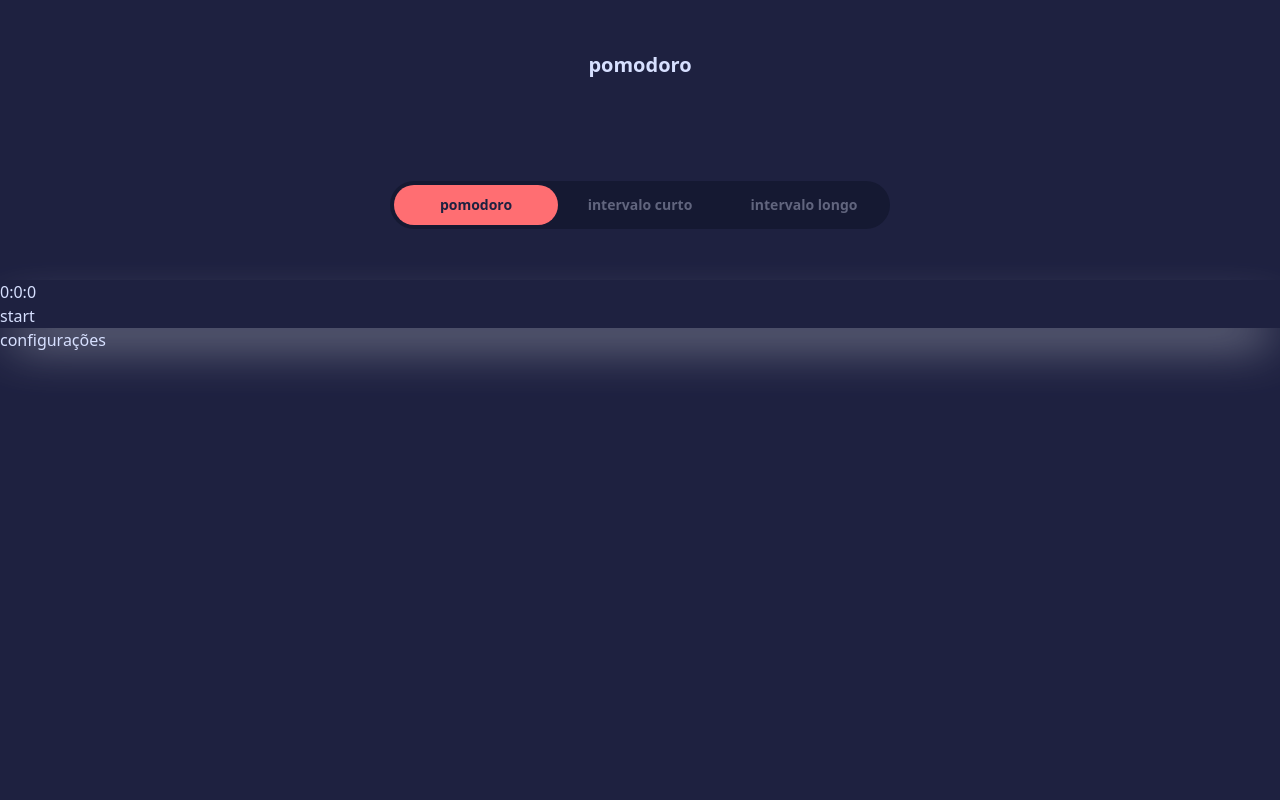
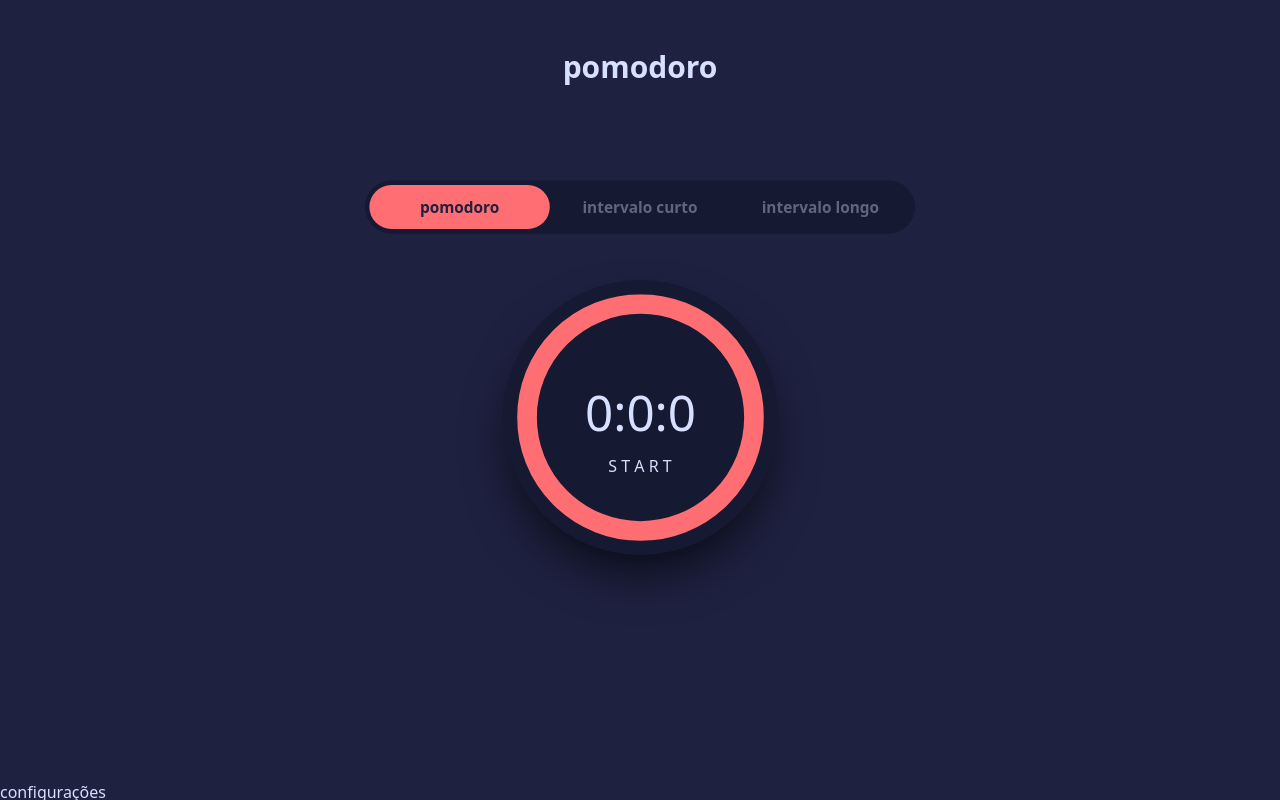
Before and after one commit to Leckller/pomodoro, a React (Vite) app: page / in a window 1280 px wide. Built offline with nearby package versions, Linux system fonts and the light colour scheme.

Commit message:
feat: adicionei um pacote para fazer a barra de progresso, e estilizei o timer

```diff
--- a/src/components/Clock.tsx
+++ b/src/components/Clock.tsx
@@ -2,7 +2,9 @@ import { Timer } from '../hooks/useTimer';
 
 function Clock({ time } : { time: Timer }) {
   return (
-    <div>{`${time.hours}:${time.minutes}:${time.seconds}`}</div>
+    <p className="text-6xl font-bold">
+      {`${time.hours}:${time.minutes}:${time.seconds}`}
+    </p>
   );
 }
 
--- a/src/hooks/useTimer.tsx
+++ b/src/hooks/useTimer.tsx
@@ -1,22 +1,31 @@
-import { useEffect, useState } from 'react';
+import { MutableRefObject, useEffect, useRef, useState } from 'react';
 
 export class Timer {
   constructor(
     public seconds: number = 0,
     public minutes: number = 0,
     public hours: number = 0,
-  ) {
+  ) {}
+
+  totalTime(): number {
+    return (this.hours * 360) + (this.minutes * 60) + this.seconds;
   }
 }
 
 export default function useTime(): [Timer, (f: Timer) => void,
-  boolean, (f: boolean) => void] {
+  boolean, (f: boolean) => void, MutableRefObject<number>] {
   const [time, setTime] = useState(new Timer());
   const [start, setStart] = useState(false);
+  const timerRef = useRef(time.totalTime());
 
   useEffect(() => {
     if (start) {
       const id = setInterval(() => {
+        console.log(timerRef.current);
+        if (time.hours === 0 && time.minutes === 0 && time.seconds === 0) {
+          clearInterval(id);
+          return;
+        }
         time.seconds -= 1;
         if (time.seconds < 0) {
           time.seconds = 59;
@@ -35,5 +44,5 @@ export default function useTime(): [Timer, (f: Timer) => void,
     }
   }, [start]);
 
-  return [time, setTime, start, setStart];
+  return [time, setTime, start, setStart, timerRef];
 }
--- a/src/routes/Home.tsx
+++ b/src/routes/Home.tsx
@@ -1,20 +1,22 @@
 import { useState } from 'react';
+import { buildStyles, CircularProgressbar } from 'react-circular-progressbar';
 import Clock from '../components/Clock';
 import useTime, { Timer } from '../hooks/useTimer';
+import 'react-circular-progressbar/dist/styles.css';
 
 function Home() {
-  const [timer, setTimer, start, setStart] = useTime();
+  const [timer, setTimer, start, setStart, timeRef] = useTime();
   const [option, setOption] = useState<0 | 1 | 2 | 3>(0);
   const selected = 'text-[#1e2140] bg-[#ff6e72]';
   return (
-    <div className="w-screen h-screen bg-[#1e2140] text-[#d7e0ff]">
+    <div className="w-screen h-screen overflow-hidden bg-[#1e2140] text-[#d7e0ff]">
       <header
         className="flex flex-col justify-around w-screen h-[35%]
         text-center font-bold items-center"
       >
-        <h1 className="text-xl">pomodoro</h1>
+        <h1 className="text-3xl">pomodoro</h1>
         <section
-          className="flex flex-row max-w-[500px] w-[80%] justify-around
+          className="flex scale-110 flex-row max-w-[500px] w-[80%] justify-around
          bg-[#151932] h-12 p-1 rounded-3xl text-[#61657e]"
         >
           <button
@@ -31,7 +33,9 @@ function Home() {
               ${option === 1 ? selected : ''}  transition-all` }
             onClick={ () => {
               setStart(false);
-              setTimer(new Timer(0, 15));
+              const newTimer = new Timer(0, 15);
+              setTimer(newTimer);
+              timeRef.current = newTimer.totalTime();
               setOption(1);
             } }
           >
@@ -42,7 +46,9 @@ function Home() {
               ${option === 2 ? selected : ''}  transition-all` }
             onClick={ () => {
               setStart(false);
-              setTimer(new Timer(0, 45));
+              const newTimer = new Timer(0, 45);
+              setTimer(newTimer);
+              timeRef.current = newTimer.totalTime();
               setOption(2);
             } }
           >
@@ -51,11 +57,29 @@ function Home() {
         </section>
       </header>
 
-      <main>
-        <article className="shadow-[#9a9dab] shadow-2xl">
-          <Clock time={ timer } />
-          <button onClick={ () => { setStart(!start); } }>
-            {`${start ? 'pause' : 'start'}`}
+      <main className="w-full flex justify-center h-[500px]">
+        <article
+          className="w-[275px] h-[275px] flex items-center justify-center
+           flex-col shadow-[#000000bc] shadow-2xl rounded-full
+           border-[20px] border-[#151932] relative bg-[#151932]"
+        >
+          <CircularProgressbar
+            className="scale-105"
+            value={ timer.totalTime() }
+            maxValue={ timeRef.current }
+            styles={ buildStyles({
+              textColor: '#d7e0ff',
+              pathColor: '#ff6e72',
+              trailColor: '#151932',
+              textSize: '20px',
+            }) }
+            text={ `${timer.hours}:${timer.minutes}:${timer.seconds}` }
+          />
+          <button
+            className="translate-y-12 absolute"
+            onClick={ () => { setStart(!start); } }
+          >
+            {`${start ? 'P A U S E' : 'S T A R T'}`}
           </button>
         </article>
       </main>
```
Also changed, not shown: package.json (+5 -4 lines), 1 other file (tests, documents, lock files or other folders).
